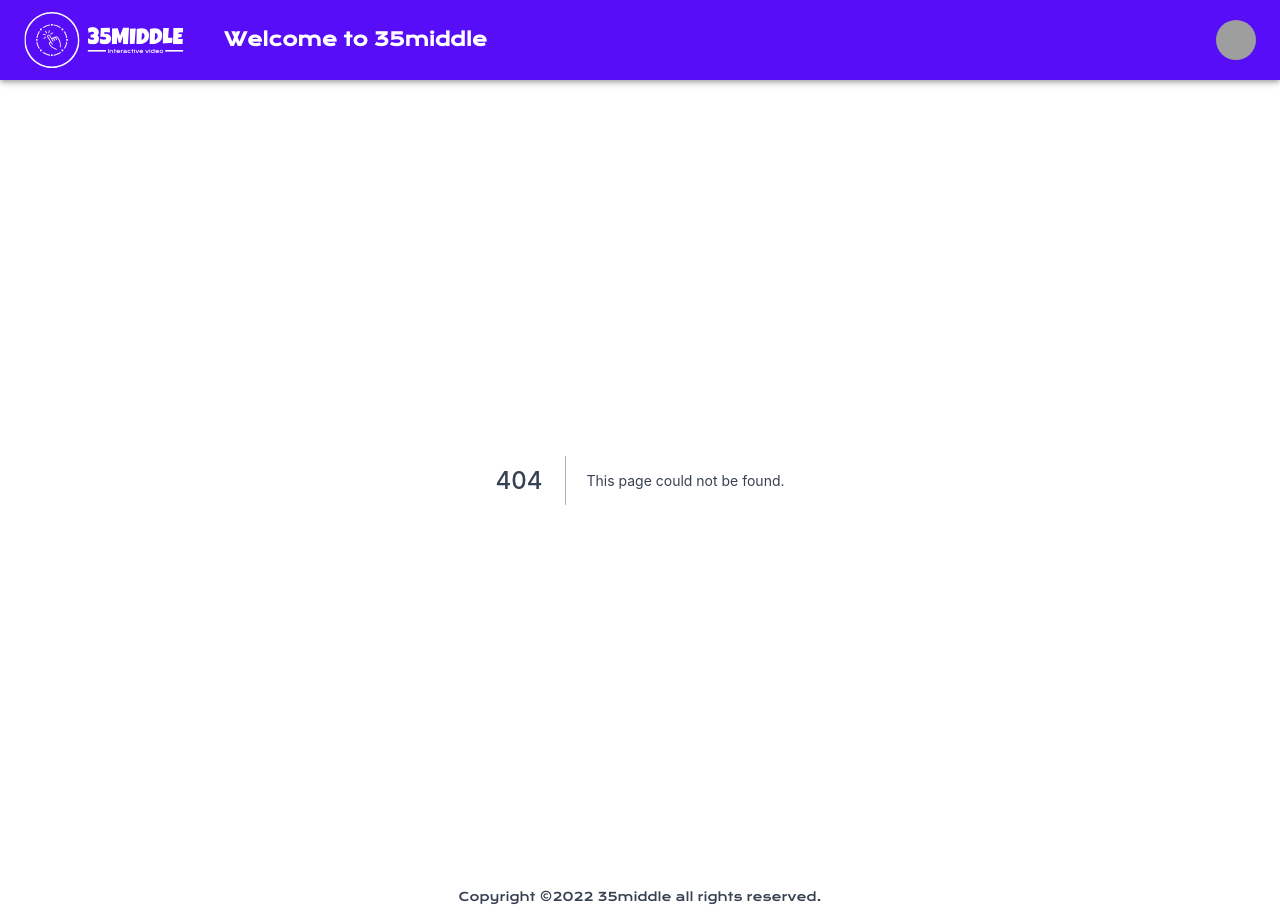
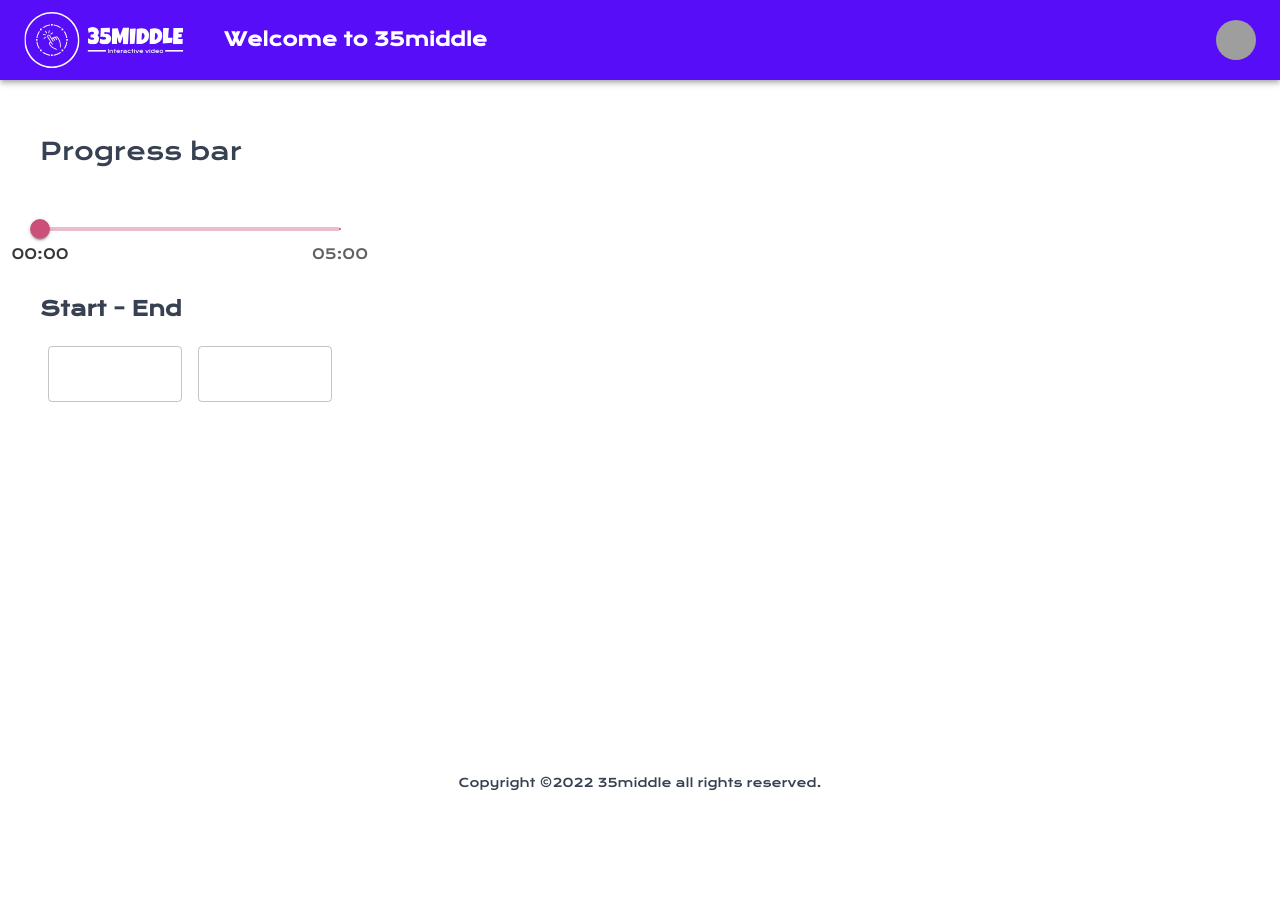
Before and after one commit to 35middle/35middle-app, a Next.js app: page /progressBar in a window 1280 px wide. Before the commit this address had no page. After the commit the page ends 800 px from the top, so only its background shows below. Built offline with nearby package versions, Linux system fonts and the light colour scheme; grey boxes are pictures that could not be loaded.

Commit message:
fix: rebase

```diff
--- /dev/null
+++ b/src/pages/progressBar.tsx
@@ -0,0 +1,120 @@
+import {
+  Box,
+  FormControl,
+  OutlinedInput,
+  Slider,
+  Typography,
+} from '@mui/material';
+import * as React from 'react';
+
+// const styledSliderThumb = {
+//   root: {
+//     height: 100,
+//     width: 100,
+//     coclor: '#D9D9D9',
+//   }
+// };
+
+// interface State {
+//   amount: number;
+// }
+
+// const InputAdornments = () => {
+//   const [values, setValues] = React.useState<State>({
+//     amount: '',
+//   });
+// };
+
+const marks = [
+  {
+    value: 0,
+    label: '00:00',
+  },
+  {
+    value: 100,
+    label: '05:00',
+  },
+];
+
+const valuetext = (value: number) => {
+  return `${value}°C`;
+};
+
+const ProgressBar = () => {
+  // const [value, setValue] = React.useState<number[]>([0, 37]);
+  // const handleChange = (event: Event, newValue: number | number[]) => {
+  //   setValue(newValue as number[]);
+  // };
+  // const handleChangeInputValues =
+  //   (prop: keyof State) => (event: React.ChangeEvent<HTMLInputElement>) => {
+  //     setValue({ ...value, [prop]: event.target.value });
+  //   };
+
+  return (
+    <>
+      <Box
+        className="p-10"
+        sx={{ width: 300, height: 300, backgroundColor: '#fff' }}
+      >
+        <Typography variant="h4" className="my-4">
+          Progress bar
+        </Typography>
+        {/* <Slider
+          aria-label="Custom marks"
+          defaultValue={20}
+          getAriaValueText={valuetext}
+          step={10}
+          valueLabelDisplay="auto"
+          marks={marks}
+        ></Slider> */}
+        <Slider
+          className="my-8"
+          getAriaLabel={() => 'video time range'}
+          // value={value}
+          // onChange={handleChange}
+          valueLabelDisplay="auto"
+          getAriaValueText={valuetext}
+          sx={{ color: '#CA4F79' }}
+          marks={marks}
+          // classes={{ root: styledSliderThumb.root }}
+        ></Slider>
+        <Typography variant="h5" className="my-4">
+          {' '}
+          Start - End
+        </Typography>
+        <Box className="flex">
+          <FormControl sx={{ m: 1, width: '25ch' }} variant="outlined">
+            <OutlinedInput
+              id="outlined-adornment-time"
+              // value={value.amount}
+              // onChange={handleChangeInputValues('amount')}
+              // endAdornment={
+              //   <InputAdornment position="end">seconds</InputAdornment>
+              // }
+              aria-describedby="outlined-weight-helper-text"
+              // inputProps={{
+              //   'aria-label': 'seconds',
+              // }}
+            />
+          </FormControl>
+          <FormControl sx={{ m: 1, width: '25ch' }} variant="outlined">
+            <OutlinedInput
+              id="outlined-adornment-time"
+              // value={value.seconds}
+              // onChange={handleChangeInputValues('amount')}
+              // endAdornment={
+              //   <InputAdornment position="end">seconds</InputAdornment>
+              // }
+              aria-describedby="outlined-weight-helper-text"
+              // inputProps={{
+              //   'aria-label': 'seconds',
+              // }}
+            />
+          </FormControl>
+        </Box>
+      </Box>
+    </>
+  );
+};
+
+export default ProgressBar;
```
Also changed, not shown: 1 other file (tests, documents, lock files or other folders).
